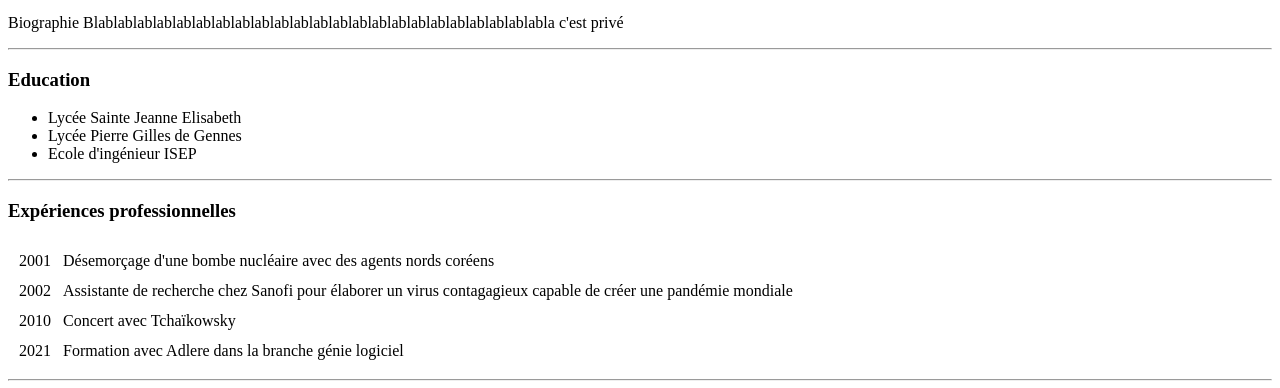
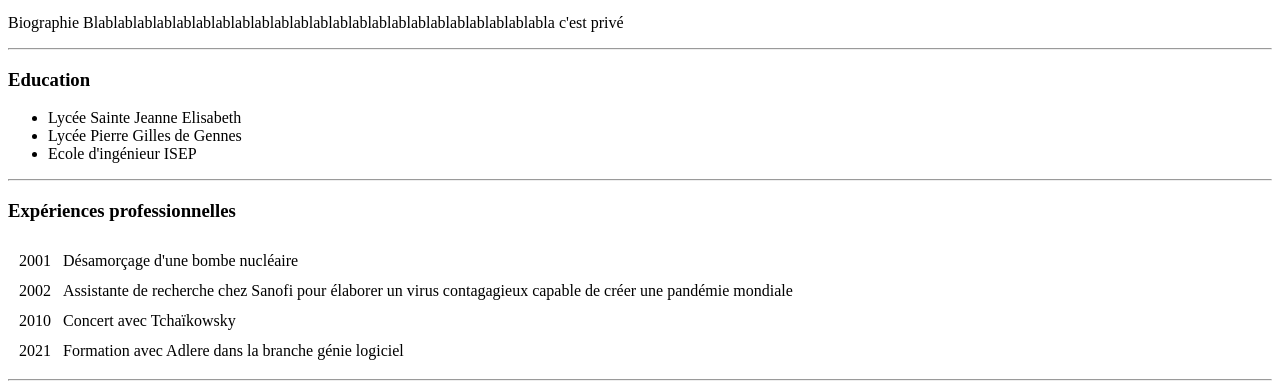
Before and after one commit to iaintlittl/Personnal-Website, a plain HTML site: page index.html in a window 1280 px wide. Shown: the part 412-800 px from the top of the page. Drawn offline with Linux system fonts and the light colour scheme.

Commit message:
Update index.html

```diff
--- a/index.html
+++ b/index.html
@@ -25,7 +25,7 @@
     <table cellspacing='10'>
       <tr>
         <td>2001</td>
-        <td>Désemorçage d'une bombe nucléaire avec des agents nords coréens</td>
+        <td>Désamorçage d'une bombe nucléaire </td>
       </tr>
       <tr>
         <td>2002</td>
```
